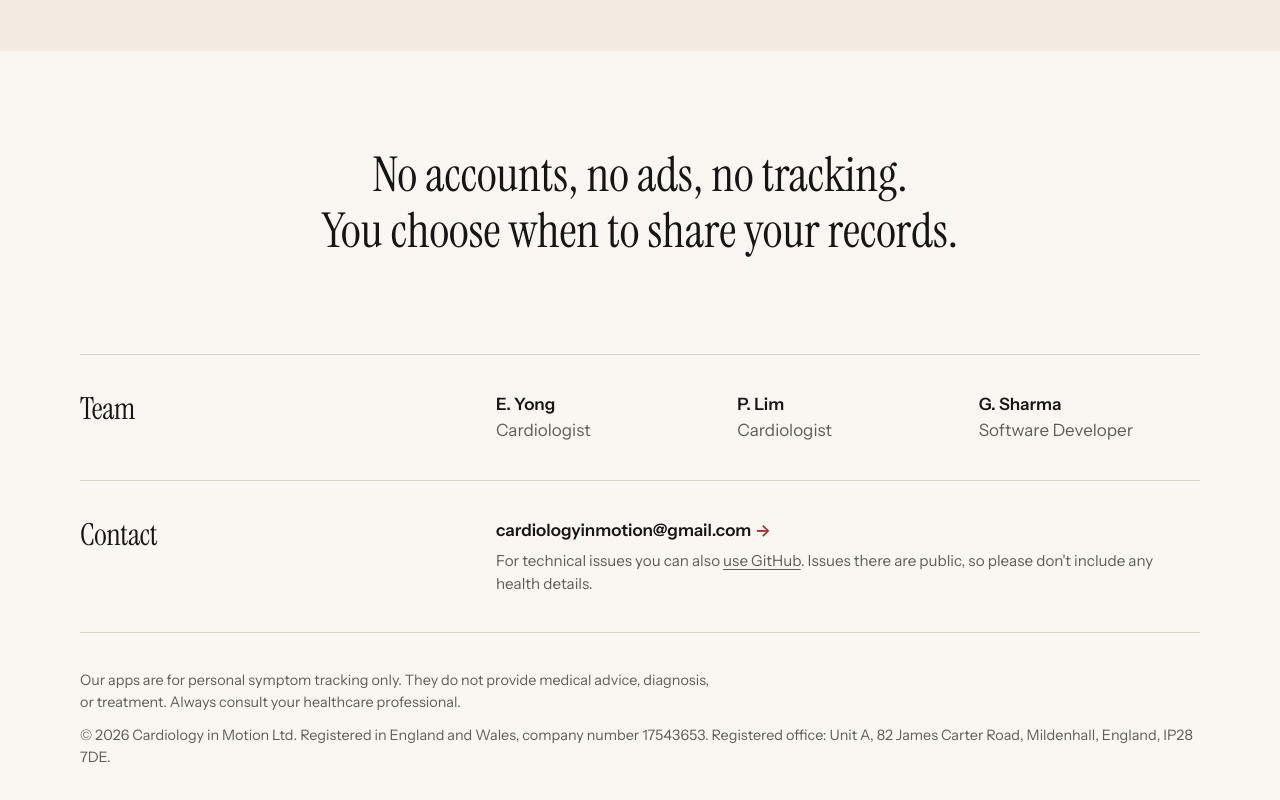
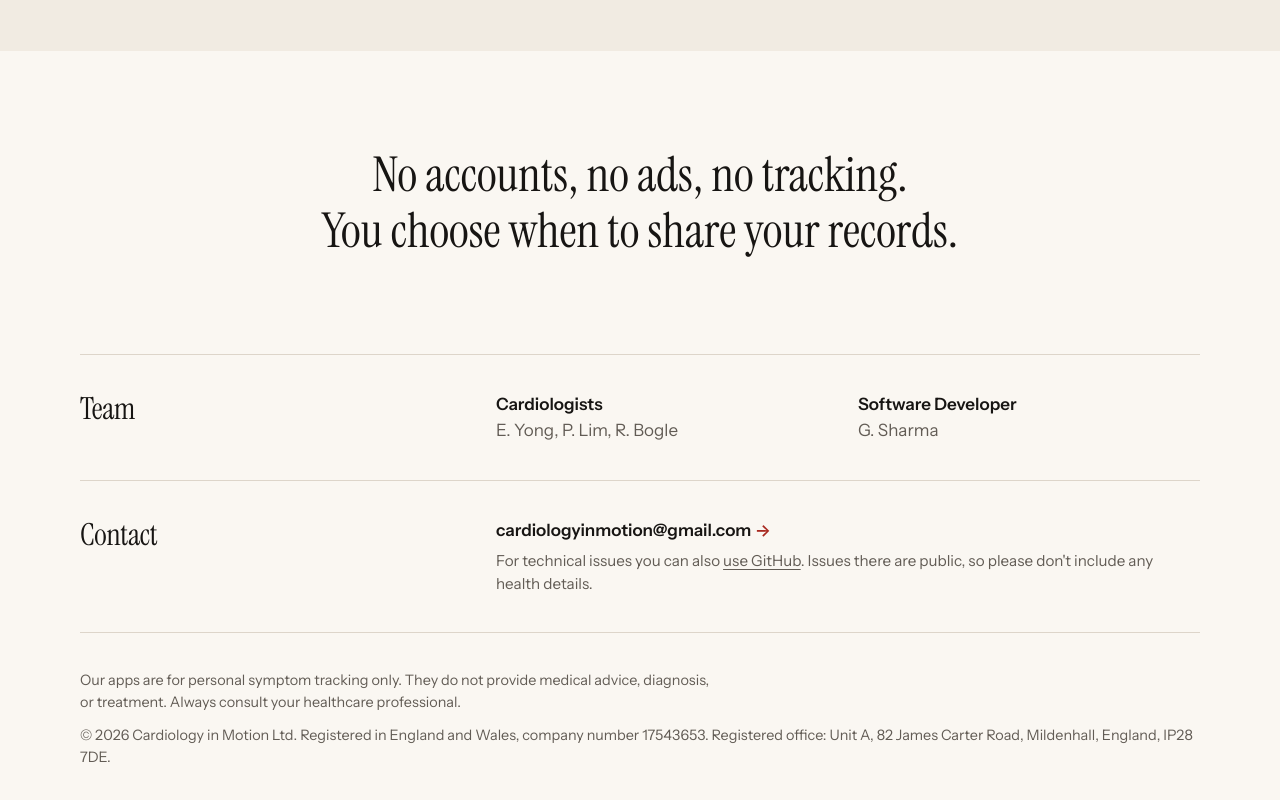
Before and after one commit to Cardiology-in-Motion/cardiology-in-motion.github.io, a plain HTML site: page index.html in a window 1280 px wide. Shown: the part 1306-2106 px from the top of the page. Drawn offline with Linux system fonts and the light colour scheme.

Commit message:
Add R. Bogle and group team by role
Co-Authored-By: Claude Opus 5.5 <noreply@anthropic.com>

```diff
--- a/assets/style.css
+++ b/assets/style.css
@@ -122,7 +122,7 @@ a:hover { color: var(--accent); }
   border-top: 1px solid var(--line);
 }
 .split h2 { font-size: 1.9rem; line-height: 1.2; }
-.people { display: grid; grid-template-columns: repeat(3, 1fr); gap: 20px; color: var(--muted); }
+.people { display: grid; grid-template-columns: repeat(2, 1fr); gap: 20px; color: var(--muted); }
 .note { margin-top: 6px; }
 
 footer { padding-block: 36px 44px; border-top: 1px solid var(--line); color: var(--muted); font-size: 0.9rem; }
--- a/index.html
+++ b/index.html
@@ -67,9 +67,8 @@
     <section class="wrap split" id="team" aria-labelledby="team-title">
       <h2 id="team-title">Team</h2>
       <ul class="people">
-        <li><strong>E. Yong</strong> Cardiologist</li>
-        <li><strong>P. Lim</strong> Cardiologist</li>
-        <li><strong>G. Sharma</strong> Software Developer</li>
+        <li><strong>Cardiologists</strong> E. Yong, P. Lim, R. Bogle</li>
+        <li><strong>Software Developer</strong> G. Sharma</li>
       </ul>
     </section>
 
```
